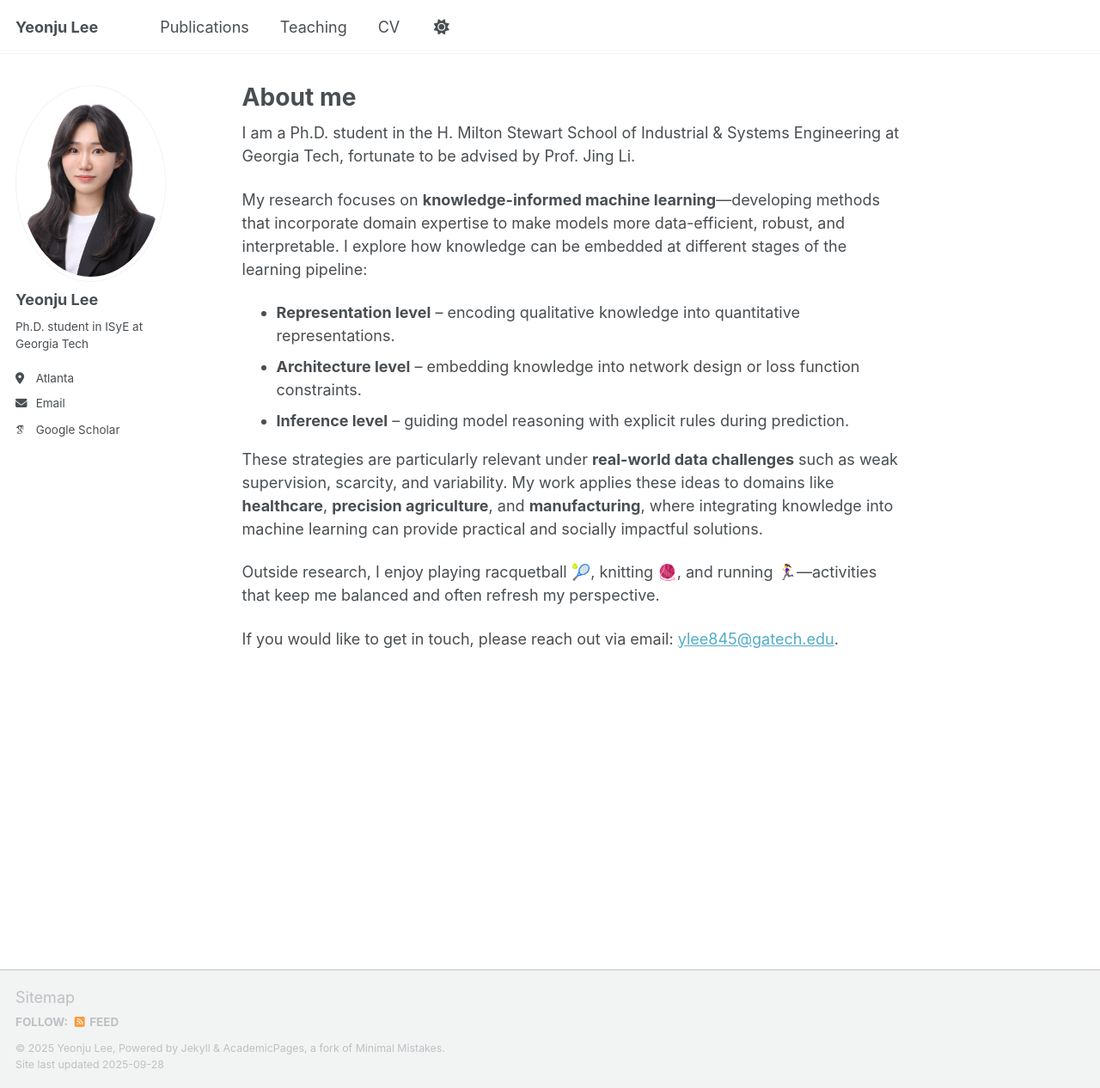
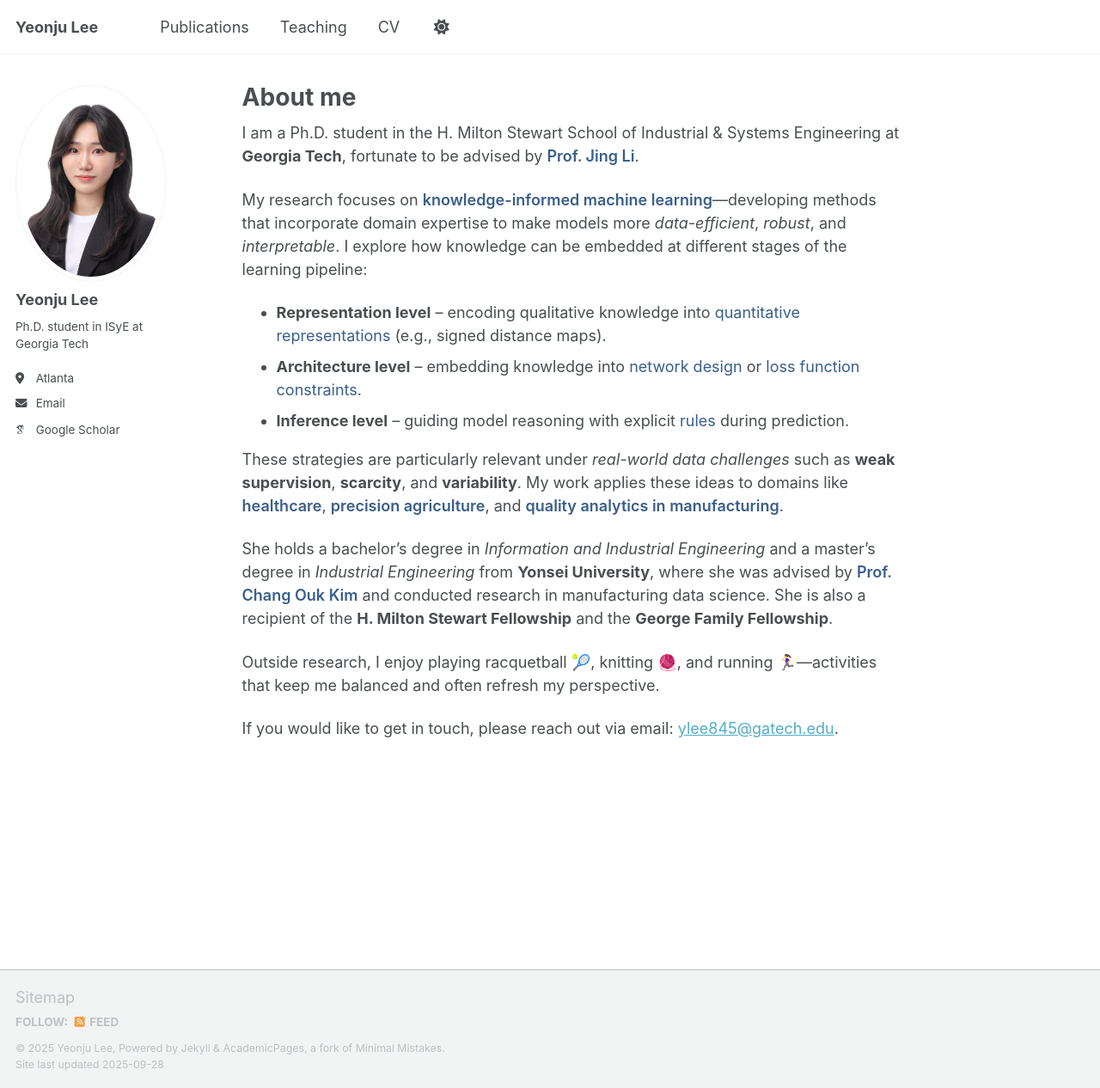
Before and after one commit to ylee845/ylee845.github.io, a Jekyll site: the page built from _pages/about.md, in a window 1280 px wide and 1266 px high. Shown: the whole window at 86% size. Built offline with Jekyll 4.4.1, drawn with Linux system fonts in a browser that asks for light colours; some web fonts are replaced; a script that is not in the unit is left out.

Commit message:
Update about.md

```diff
--- a/_pages/about.md
+++ b/_pages/about.md
@@ -6,15 +6,17 @@ redirect_from:
   - /about/
   - /about.html
 ---
-I am a Ph.D. student in the H. Milton Stewart School of Industrial & Systems Engineering at Georgia Tech, fortunate to be advised by Prof. Jing Li.
+I am a Ph.D. student in the H. Milton Stewart School of Industrial & Systems Engineering at **Georgia Tech**, fortunate to be advised by <span style="color:#3a5f8a; font-weight:600">Prof. Jing Li</span>.
 
-My research focuses on **knowledge-informed machine learning**—developing methods that incorporate domain expertise to make models more data-efficient, robust, and interpretable. I explore how knowledge can be embedded at different stages of the learning pipeline:
+My research focuses on <span style="color:#3a5f8a; font-weight:600">knowledge-informed machine learning</span>—developing methods that incorporate domain expertise to make models more *data-efficient*, *robust*, and *interpretable*. I explore how knowledge can be embedded at different stages of the learning pipeline:
 
-- **Representation level** – encoding qualitative knowledge into quantitative representations.
-- **Architecture level** – embedding knowledge into network design or loss function constraints.
-- **Inference level** – guiding model reasoning with explicit rules during prediction.
+- **Representation level** – encoding qualitative knowledge into <span style="color:#3a5f8a;">quantitative representations</span> (e.g., signed distance maps).
+- **Architecture level** – embedding knowledge into <span style="color:#3a5f8a;">network design</span> or <span style="color:#3a5f8a;">loss function constraints</span>.
+- **Inference level** – guiding model reasoning with explicit <span style="color:#3a5f8a;">rules</span> during prediction.
 
-These strategies are particularly relevant under **real-world data challenges** such as weak supervision, scarcity, and variability. My work applies these ideas to domains like **healthcare**, **precision agriculture**, and **manufacturing**, where integrating knowledge into machine learning can provide practical and socially impactful solutions.
+These strategies are particularly relevant under *real-world data challenges* such as **weak supervision**, **scarcity**, and **variability**. My work applies these ideas to domains like <span style="color:#3a5f8a; font-weight:600">healthcare</span>, <span style="color:#3a5f8a; font-weight:600">precision agriculture</span>, and <span style="color:#3a5f8a; font-weight:600">quality analytics in manufacturing</span>.
+
+She holds a bachelor’s degree in *Information and Industrial Engineering* and a master’s degree in *Industrial Engineering* from **Yonsei University**, where she was advised by <span style="color:#3a5f8a; font-weight:600">Prof. Chang Ouk Kim</span> and conducted research in manufacturing data science. She is also a recipient of the **H. Milton Stewart Fellowship** and the **George Family Fellowship**.
 
 Outside research, I enjoy playing racquetball 🎾, knitting 🧶, and running 🏃‍♀️—activities that keep me balanced and often refresh my perspective.
 
```
